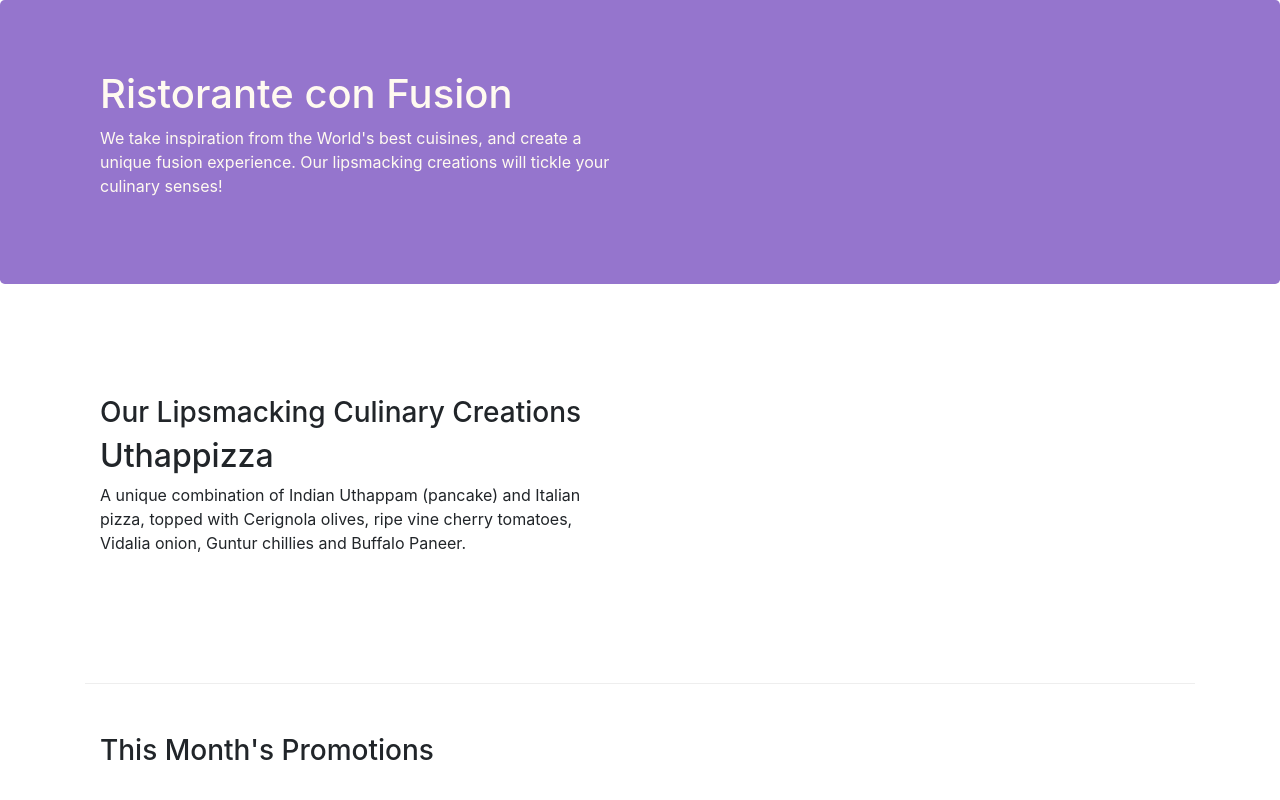
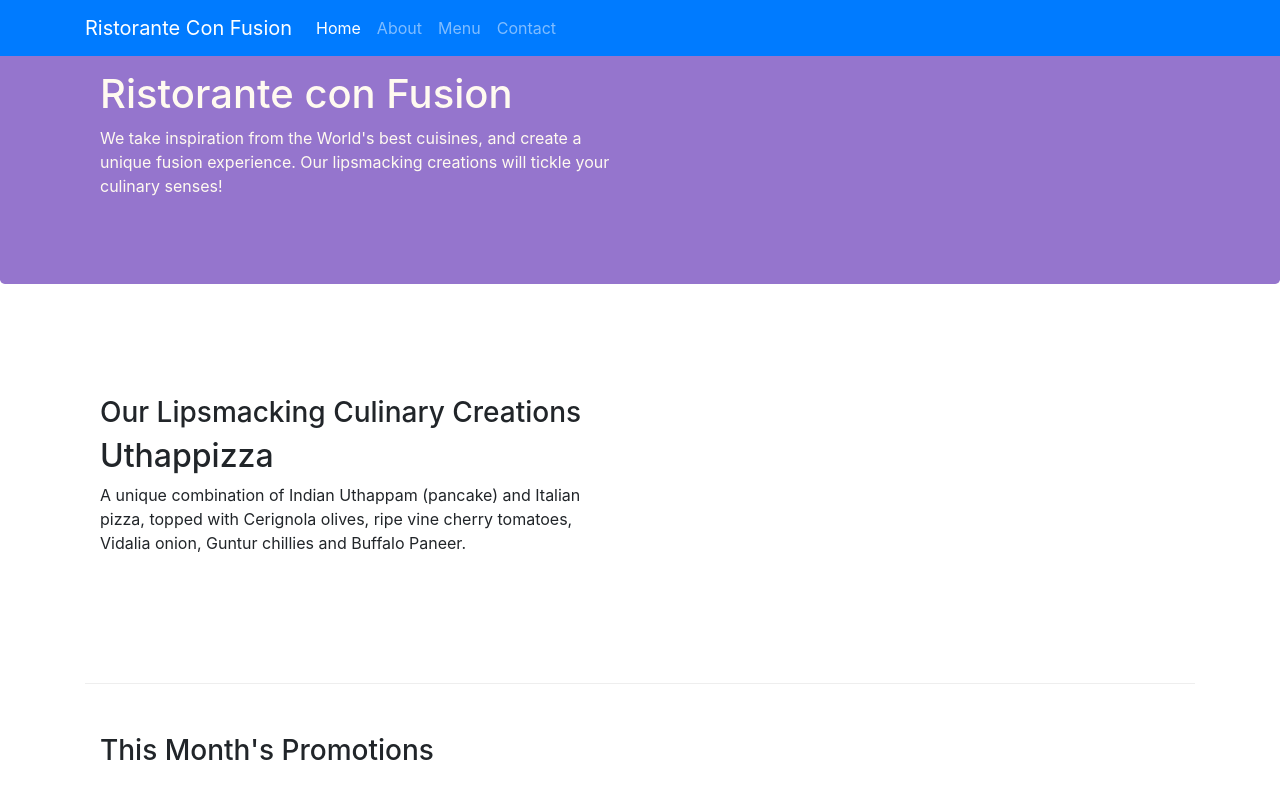
Before and after one commit to nguyentuyetnhi/tuyetnhi.github.io, a website: page index.html in a window 1280 px wide. Shown: the top 800 px of the page. Drawn offline with nearby package versions, Linux system fonts and the light colour scheme.

Commit message:
Update index.html
"Navbar and Breadcrumbs".

```diff
--- a/index.html
+++ b/index.html
@@ -1,5 +1,7 @@
+
 <!DOCTYPE html>
 <html lang="en">
+
 <head>
     <!-- Required meta tags always come first -->
     <meta charset="utf-8">
@@ -8,11 +10,29 @@
     <!-- Bootstrap CSS -->
     <link rel="stylesheet" href="node_modules/bootstrap/dist/css/bootstrap.min.css">
     <link href="css/styles.css" rel="stylesheet">
-   <title>Ristorante con Fusion</title>
+    <title>Ristorante con Fusion | About Us</title>
 </head>
+
 <body>
-    <header class="jumbotron"><!--giới thiệu nội dung chính của web-->
-        <div class="container"><!--làm cho nội dung tự động mở full chiều rộng-->
+    <nav class="navbar navbar-dark navbar-expand-sm bg-primary fixed-top">
+        <div class="container">
+            <a class="navbar-brand" href="#">Ristorante Con Fusion</a>
+            <button class="navbar-toggler" type="button" data-toggle="collapse" data-target="#Navbar">
+                <span class="navbar-toggler-icon"></span>
+            </button>
+            <div class="collapse navbar-collapse" id="Navbar">
+                <ul class="navbar-nav mr-auto">
+                    <li class="nav-item active"><a class="nav-link" href="#">Home</a></li>
+                    <li class="nav-item"><a class="nav-link" href="./aboutus.html">About</a></li>
+                    <li class="nav-item"><a class="nav-link" href="#">Menu</a></li>
+                    <li class="nav-item"><a class="nav-link" href="#">Contact</a></li>
+                </ul>
+            </div>
+        </div>
+    </nav>
+
+    <header class="jumbotron">
+        <div class="container">
             <div class="row row-header">
                 <div class="col-12 col-sm-6">
                     <h1>Ristorante con Fusion</h1>
```
Lines whose indentation alone changed are shown as unchanged.
